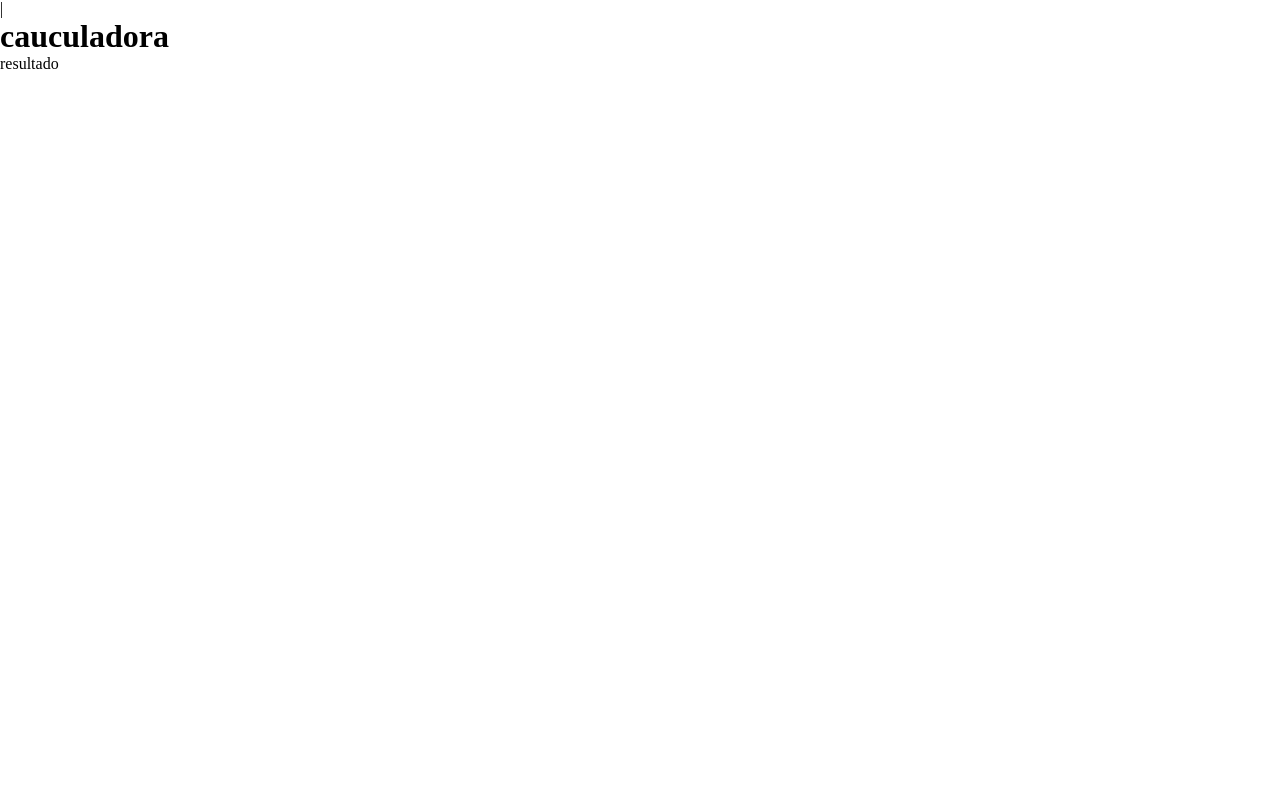
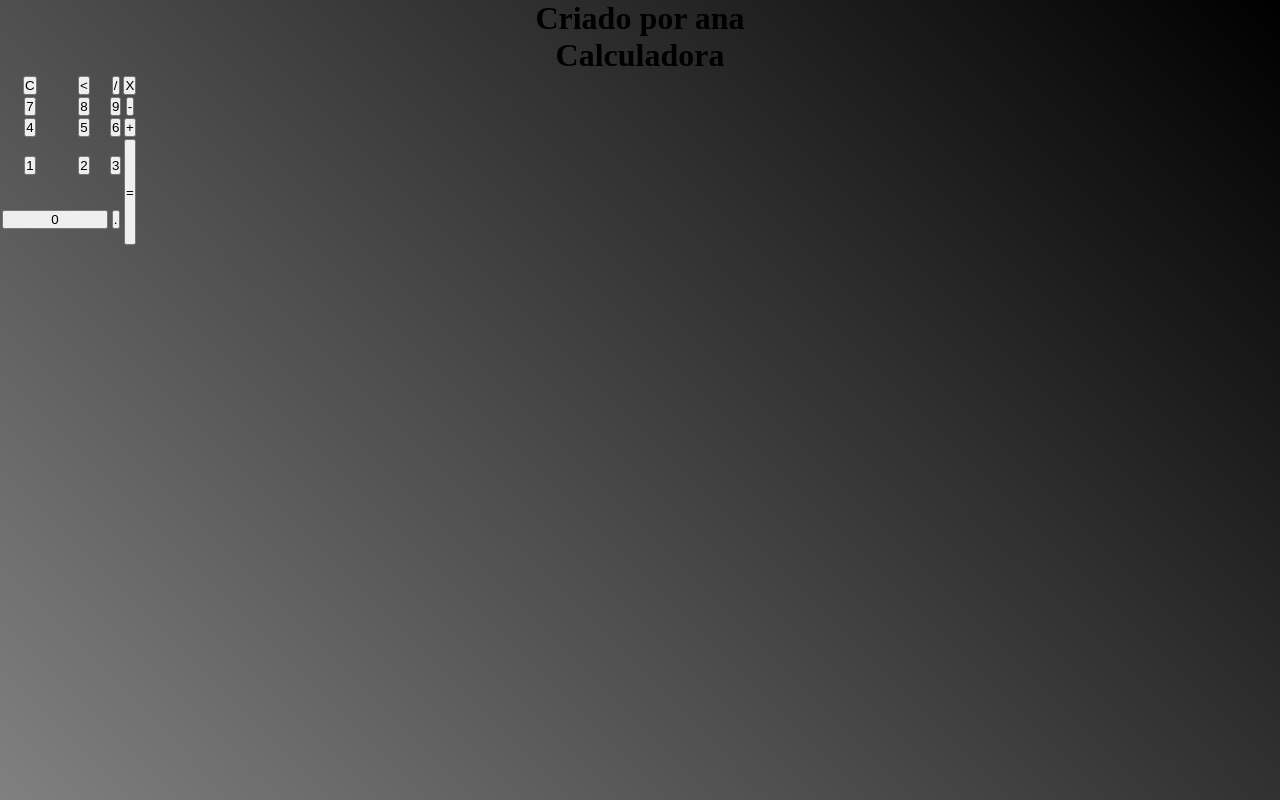
Before and after one commit to anabeatriz2703/anacauculadora-, a plain HTML site: page index.html in a window 1280 px wide. Drawn offline with Linux system fonts and the light colour scheme.

Commit message:
Add files via upload

```diff
--- a/index.html
+++ b/index.html
@@ -1,17 +1,50 @@
 <!DOCTYPE html>
-<html lang="en">
-<head>
-    <meta charset="UTF-8">
-    <meta name="viewport" content="width=device-width, initial-scale=1.0">
-    <title>cauculadora</title>
-    <link rel="stylesheet" href="styles.css">
-</head>
-<body><div class="cauculadora">
-    | <h1>cauculadora</h1>
-<p id="resultado">resultado</p>
-<table>
 
-</table>
+<html>
+    <head>
+        <title>Calculadora</title>
+        <meta harset="UTF-8">
+        <meta name="viewport" content="width-device-width, initial-scale=1.0">
+        <link rel="stylesheet" href="styles.css">
+    </head>
 
-</body>
+    <body>
+        <div class="fundo">
+            <h1>Criado por ana</h1>
+            <div class="Calculadora">
+                <h1>Calculadora</h1>
+                <p id="resultado"></p>
+                <table>
+                    <tr>
+                        <td><button class="botao">C</button></td>
+                        <td><button class="botao"><</button></td>
+                        <td><button class="botao">/</button></td>
+                        <td><button class="botao">X</button></td>
+                    </tr>
+                    <tr>
+                        <td><button class="botao">7</button></td>
+                        <td><button class="botao">8</button></td>
+                        <td><button class="botao">9</button></td>
+                        <td><button class="botao">-</button></td>
+                    </tr>
+                    <tr>
+                        <td><button class="botao">4</button></td>
+                        <td><button class="botao">5</button></td>
+                        <td><button class="botao">6</button></td>
+                        <td><button class="botao">+</button></td>
+                    </tr>
+                    <tr>
+                        <td><button class="botao">1</button></td>
+                        <td><button class="botao">2</button></td>
+                        <td><button class="botao">3</button></td>
+                        <td rowspan="2"><button class="botao" style="height: 106px;">=</button></td>
+                    </tr>
+                    <tr>
+                        <td colspan="2"><button class="botao" style="width: 106px;">0</button></td>
+                        <td><button class="botao">.</button></td>
+                    </tr>
+                </table>
+            </div>
+        </div>
+    </body>
 </html>
```
